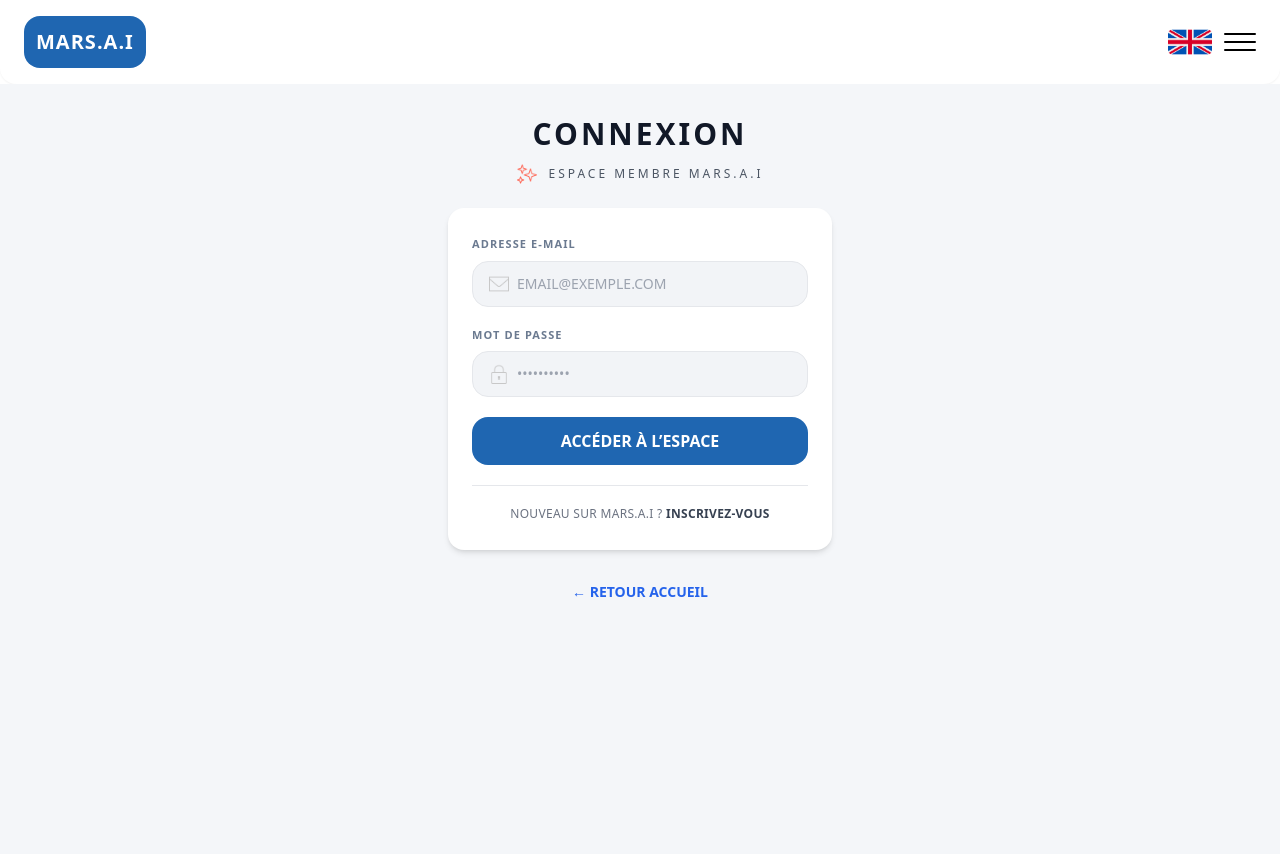
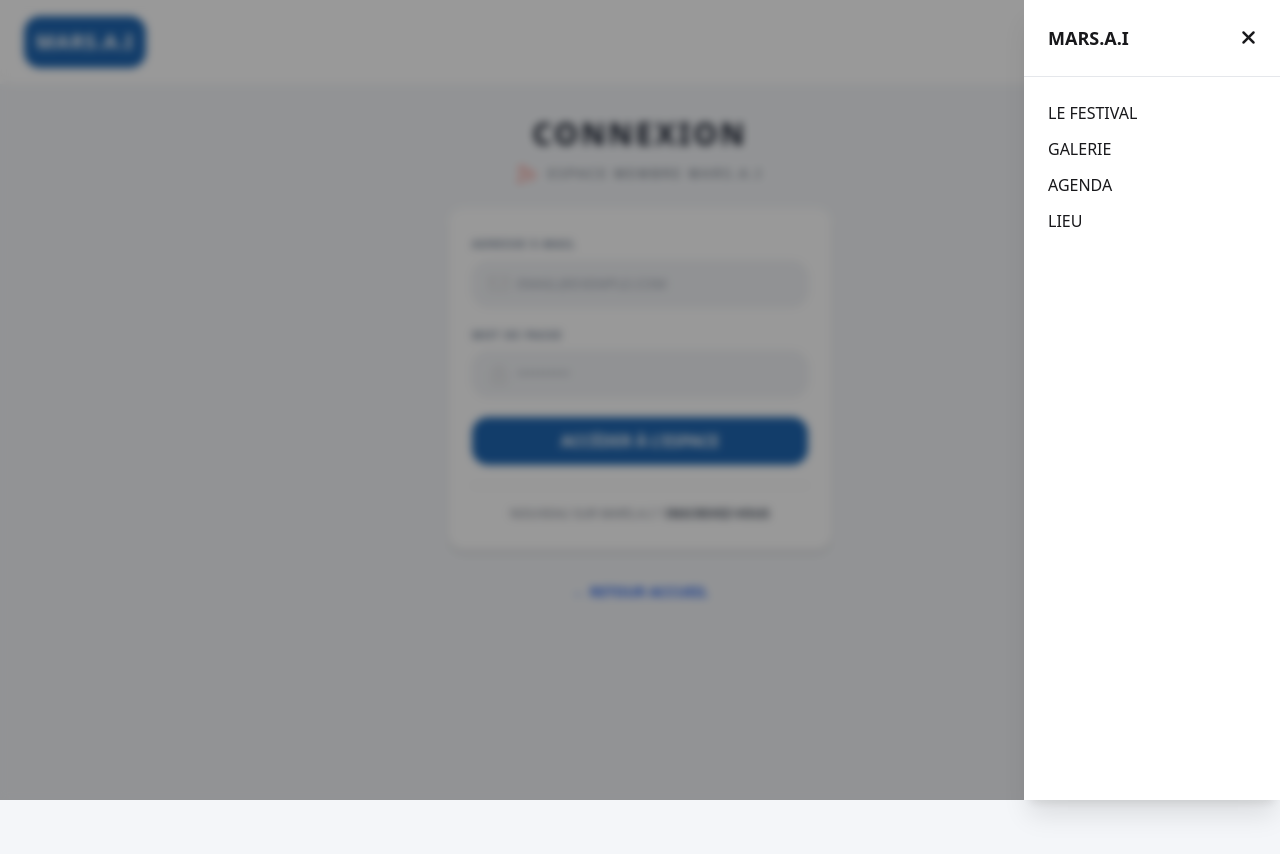
Before and after one commit to YnYnm8/MarsAi2025, a React (Vite) app in the folder front-end/: page /login in a window 1280 px wide. Both pictures are taken after a click on the button "Ouvrir le menu". Shown: the top 854 px of the page. Built offline with nearby package versions, Linux system fonts and the light colour scheme.

Commit message:
navbar component ok

```diff
--- a/front-end/index.html
+++ b/front-end/index.html
@@ -3,6 +3,7 @@
   <head>
     <meta charset="UTF-8" />
     <link rel="stylesheet" href="./src/style.css">
+    <link rel="stylesheet" href="https://cdnjs.cloudflare.com/ajax/libs/font-awesome/6.5.0/css/all.min.css"/>
     <meta name="viewport" content="width=device-width, initial-scale=1.0" />
    <script src="https://cdn.tailwindcss.com"></script>
     <title>front</title>
--- a/front-end/src/pages/auth/navbar.jsx
+++ b/front-end/src/pages/auth/navbar.jsx
@@ -1,31 +1,60 @@
+import { useState } from "react";
 import drapeauIcon from "/src/assets/drapeau.png";
 
 const TopNavbar = () => {
+    const [menuOpen, setMenuOpen] = useState(false);
+
     return (
+        <>
             <nav className="flex items-center justify-between bg-white px-6 py-4 shadow-sm rounded-b-2xl">
-            {/* Logo */}
                 <div className="bg-[#1F66B1] text-white font-bold text-xl px-3 py-3 rounded-2xl tracking-wider select-none cursor-pointer">
                     MARS.A.I
                 </div>
 
                 <div className="flex items-center gap-3">
-
                     <img
                         src={drapeauIcon}
                         alt="LogoDrapeau"
                         className="h-8 w-11 object-cover cursor-pointer rounded-sm"
-
                     />
 
-                {/* Hamburger menu */}
-                <button className="flex flex-col justify-center gap-1.5 w-8 h-8 cursor-pointer group">
-                    <span className="h-[2px] w-8 bg-black rounded transition-all group-hover:w-9"></span>
-                    <span className="h-[2px] w-8 bg-black rounded transition-all group-hover:w-9"></span>
-                    <span className="h-[2px] w-8 bg-black rounded transition-all group-hover:w-9"></span>
+                    <button
+                        onClick={() => setMenuOpen(true)}
+                        className="w-8 h-8 flex items-center justify-center cursor-pointer"
+                        aria-label="Ouvrir le menu"
+                    >
+                        <i className="fa-solid fa-bars text-black text-xl"></i>
                     </button>
-
                 </div>
             </nav>
+
+            {/* Overlay */}
+            <div
+                className={`fixed inset-0 bg-black/40 backdrop-blur-sm transition-opacity duration-300 z-40 ${menuOpen ? "opacity-100 visible" : "opacity-0 invisible"
+                    }`}
+                onClick={() => setMenuOpen(false)}
+            />
+
+            {/* Menu coulissant */}
+            <div
+                className={`fixed top-0 right-0 h-full w-64 bg-white shadow-xl z-50 transform transition-transform duration-300 ${menuOpen ? "translate-x-0" : "translate-x-full"
+                    }`}
+            >
+                <div className="p-6 flex justify-between items-center border-b">
+                    <span className="font-bold text-lg">MARS.A.I</span>
+                    <button onClick={() => setMenuOpen(false)}>
+                        <i className="fa-solid fa-xmark text-xl"></i>
+                    </button>
+                </div>
+
+                <div className="p-6 flex flex-col gap-3">
+                    <a href="#">LE FESTIVAL</a>
+                    <a href="#">GALERIE</a>
+                    <a href="#">AGENDA</a>
+                    <a href="#">LIEU</a>
+                </div>
+            </div>
+        </>
     );
 };
 
```
Also changed, not shown: front-end/src/pages/auth/login.jsx (indentation only), front-end/src/pages/auth/register.jsx (indentation only). Lines whose indentation alone changed are shown as unchanged.
